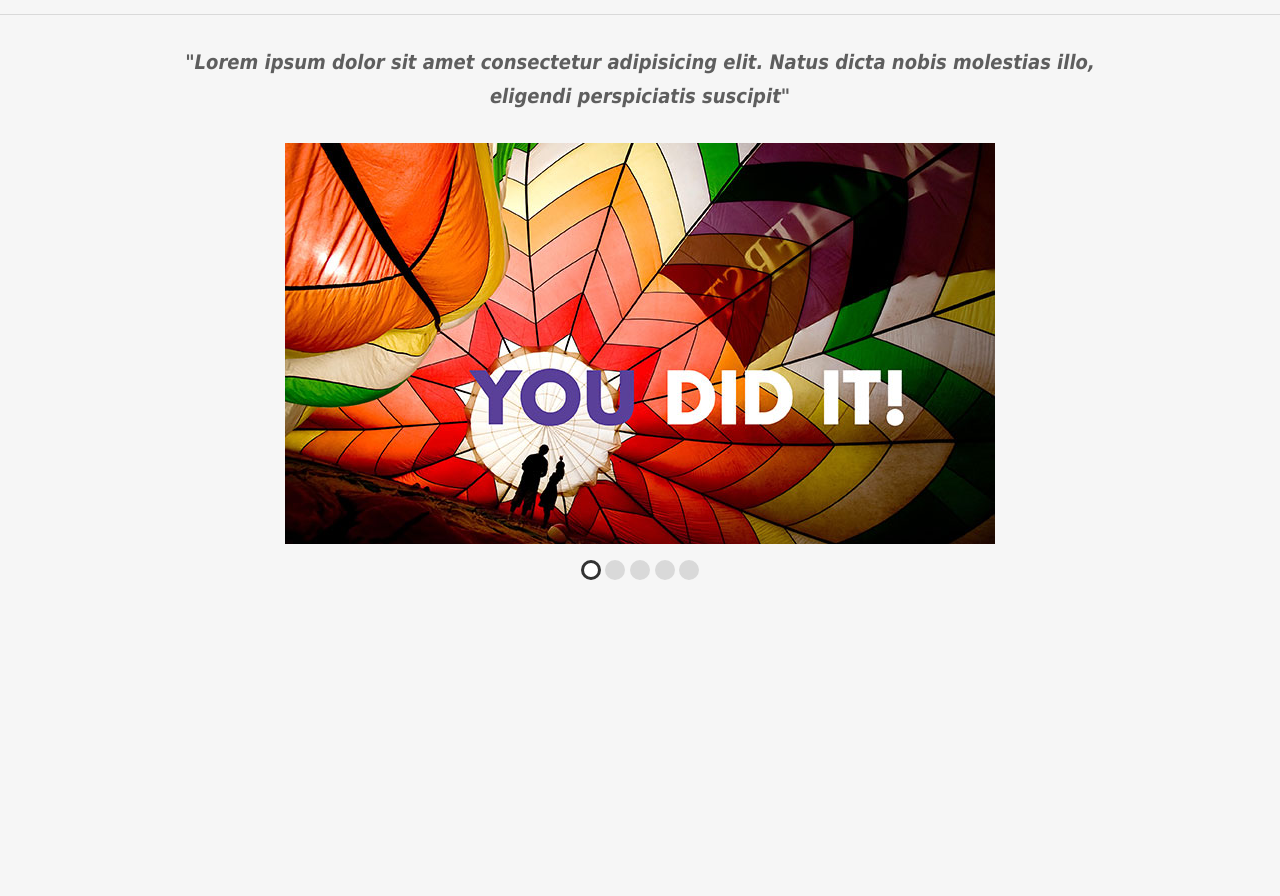
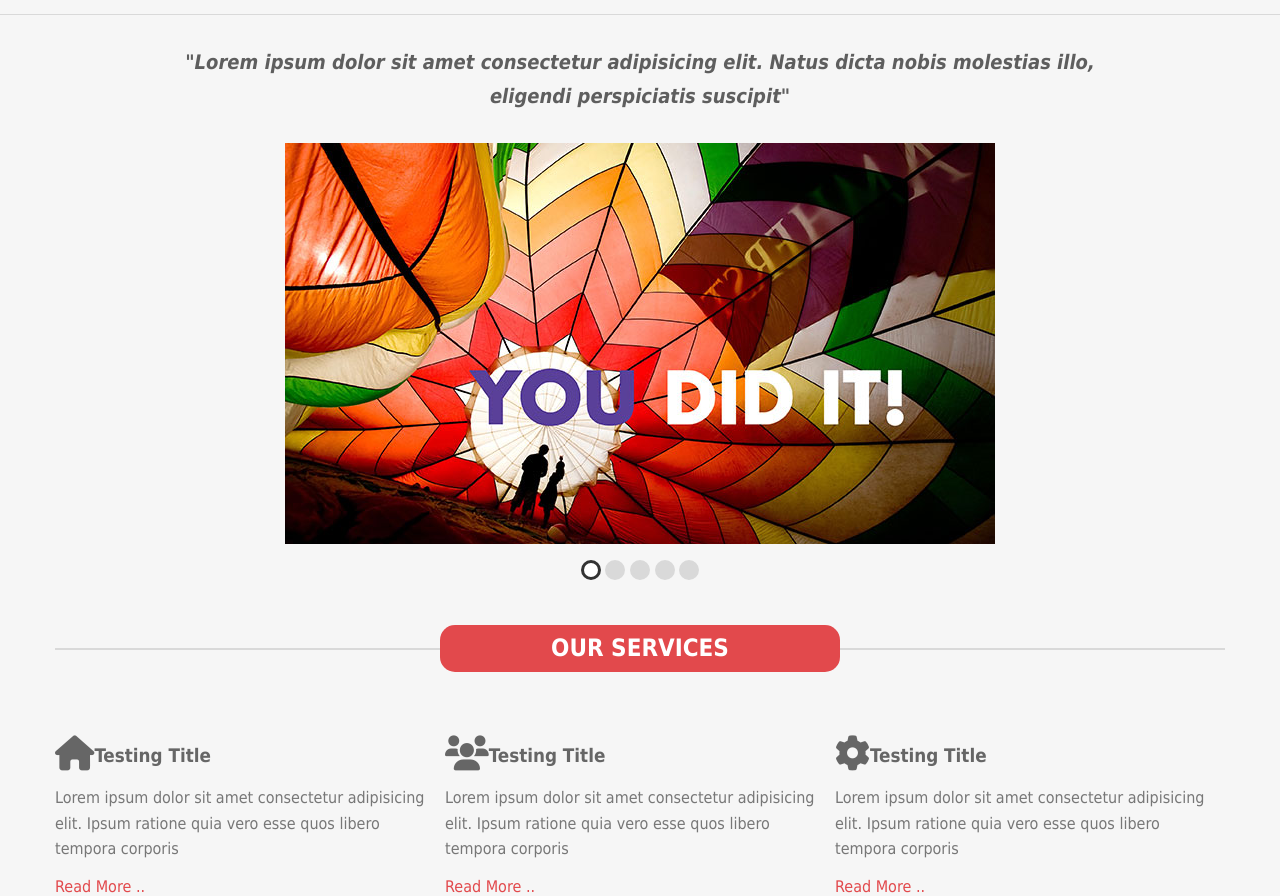
Before and after one commit to ahmed18gaa/SassDesign, a plain HTML site: page index.html in a window 1280 px wide. Shown: the part 123-1019 px from the top of the page. Before the commit the page ends 800 px from the top, so only its background shows below. Drawn offline with Linux system fonts and the light colour scheme.

Commit message:
Services Section

```diff
--- a/css/scss/pages/_homepage.scss
+++ b/css/scss/pages/_homepage.scss
@@ -40,3 +40,31 @@
   }
 }
 /* End Slider */
+
+/* Start Services */
+.services {
+  .service-box {
+    float: variables.$float-left;
+    width: (100% / 3);
+    &:not(:last-of-type) {
+      padding-right: 20px;
+    }
+    .service-title {
+      color: #666;
+      i {
+        font-size: 35px;
+        position: relative;
+        top: 4px;
+      }
+    }
+    .service-desc {
+      color: #777;
+      line-height: 1.6;
+    }
+    .link {
+      color: variables.$redColor;
+      text-decoration: none;
+    }
+  }
+}
+/* End Services */
--- a/index.html
+++ b/index.html
@@ -46,6 +46,41 @@
       </div>
     </div>
     <!-- End Slider -->
+    <!-- Start Services -->
+    <div class="services">
+      <div class="container">
+        <div class="head-with-border">
+          <h2>Our Services</h2>
+        </div>
+        <div class="service-box">
+          <h3 class="service-title"><i class="fa fa-home"></i>Testing Title</h3>
+          <p class="service-desc">
+            Lorem ipsum dolor sit amet consectetur adipisicing elit. Ipsum
+            ratione quia vero esse quos libero tempora corporis
+          </p>
+          <a class="link" href="#">Read More ..</a>
+        </div>
+        <div class="service-box">
+          <h3 class="service-title">
+            <i class="fa fa-users"></i>Testing Title
+          </h3>
+          <p class="service-desc">
+            Lorem ipsum dolor sit amet consectetur adipisicing elit. Ipsum
+            ratione quia vero esse quos libero tempora corporis
+          </p>
+          <a class="link" href="#">Read More ..</a>
+        </div>
+        <div class="service-box">
+          <h3 class="service-title"><i class="fa fa-gear"></i>Testing Title</h3>
+          <p class="service-desc">
+            Lorem ipsum dolor sit amet consectetur adipisicing elit. Ipsum
+            ratione quia vero esse quos libero tempora corporis
+          </p>
+          <a class="link" href="#">Read More ..</a>
+        </div>
+      </div>
+    </div>
+    <!-- End Services -->
     <!-- <script src="./js/all.min.js"></script> -->
   </body>
 </html>
```
Also changed, not shown: css/homepage.css, 1 other file.
